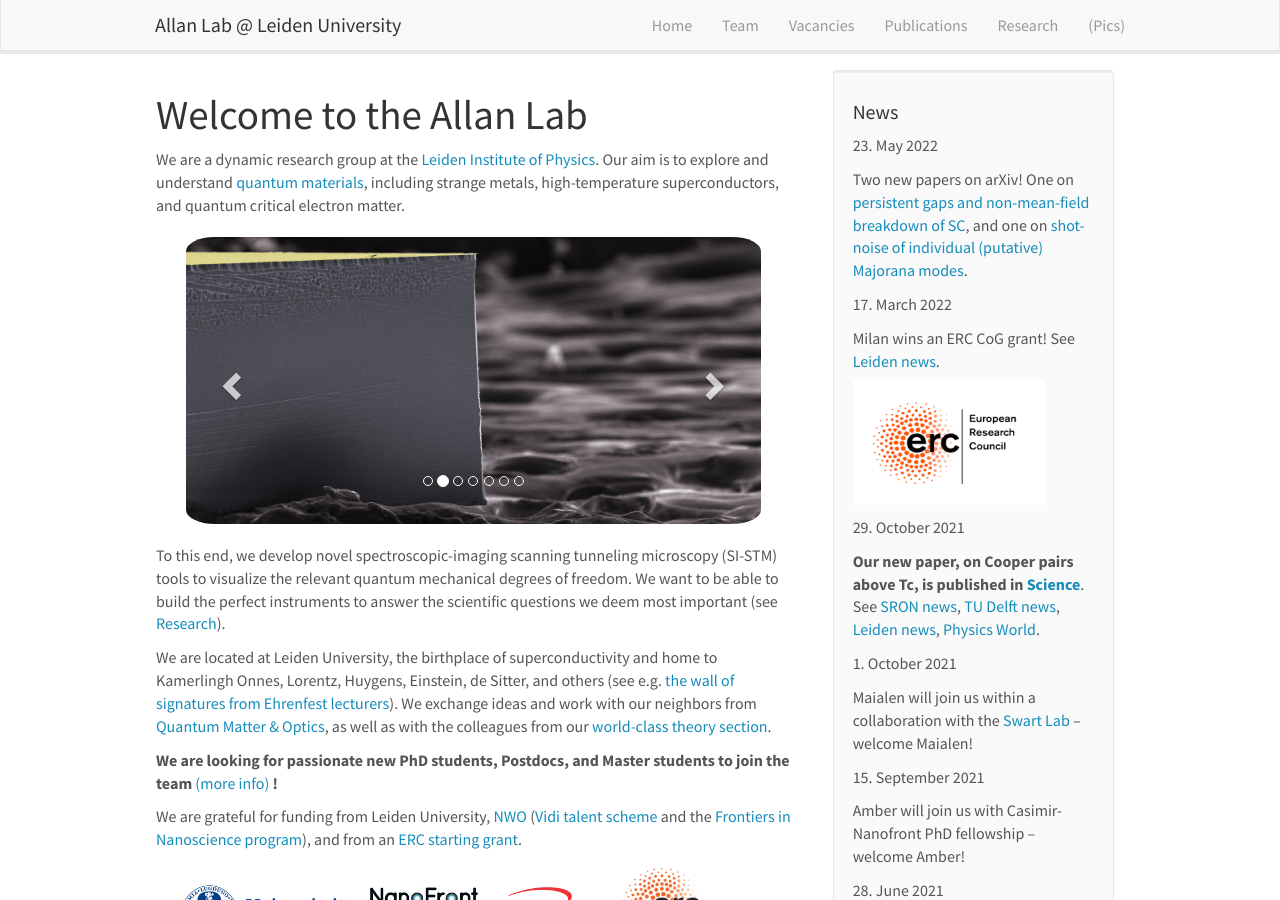
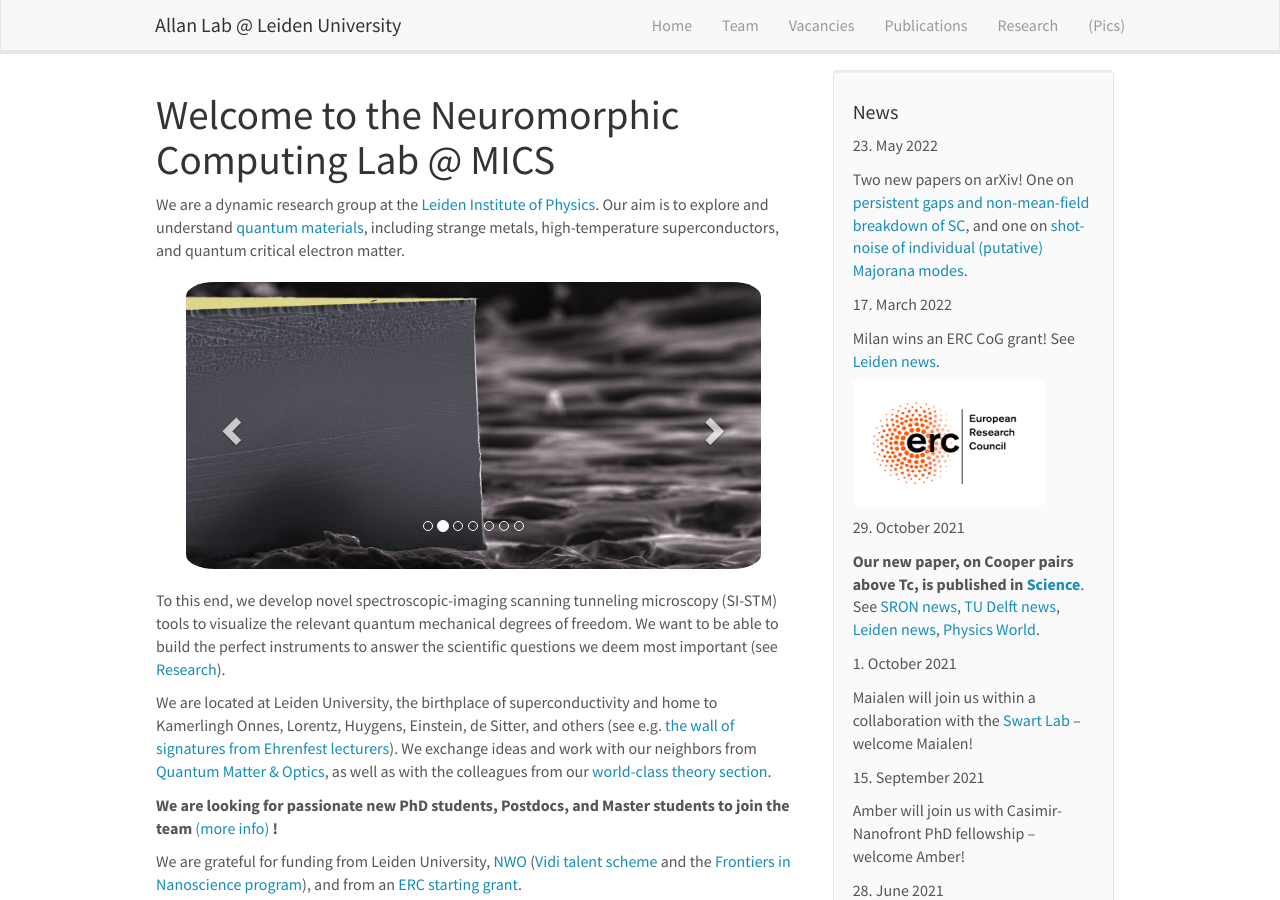
Before and after one commit to ncl-mics/ncl-mics.github.io, a Jekyll site: the page built from _pages/home.md, in a window 1280 px wide and 900 px high. Built offline with Jekyll 4.4.1, drawn with Linux system fonts in a browser that asks for light colours; nearby versions of some CDN libraries.

Commit message:
Adding lab's name

```diff
--- a/_layouts/homelay.html
+++ b/_layouts/homelay.html
@@ -3,7 +3,7 @@ layout: default
 ---
 
   <div id="homeid" class="col-sm-8">
-        <h1>Welcome to the Allan Lab</h1>
+        <h1>Welcome to the Neuromorphic Computing Lab @ MICS</h1>
 
 	{{ content }}
   </div>
```
